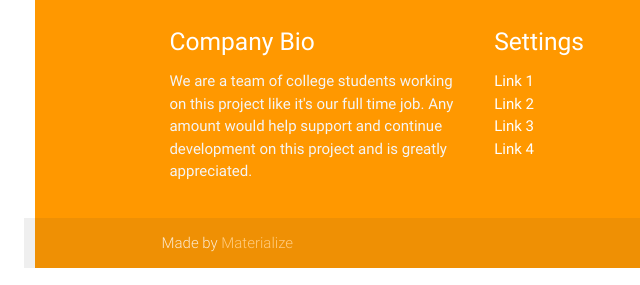
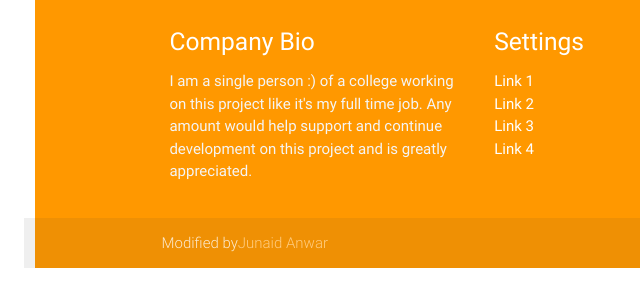
Before and after one commit to Juni4567/Meterializecss-gulp-files, a plain HTML site: page index.html in a window 1280 px wide. Shown: the part 906-1191 px from the top of the page, 157-797 px from the left. Drawn offline with nearby package versions, Linux system fonts and the light colour scheme; files whose address does not match are found by name; a web font is replaced by a local one.

Commit message:
initial changes

```diff
--- a/index.html
+++ b/index.html
@@ -75,7 +75,7 @@
       <div class="row">
         <div class="col l6 s12">
           <h5 class="white-text">Company Bio</h5>
-          <p class="grey-text text-lighten-4">We are a team of college students working on this project like it's our full time job. Any amount would help support and continue development on this project and is greatly appreciated.</p>
+          <p class="grey-text text-lighten-4">I am a single person :) of a college working on this project like it's my full time job. Any amount would help support and continue development on this project and is greatly appreciated.</p>
 
 
         </div>
@@ -103,7 +103,7 @@
 
     <div class="footer-copyright">
       <div class="container">
-      Made by <a class="orange-text text-lighten-3" href="http://materializecss.com">Materialize</a>
+      Modified by<a class="orange-text text-lighten-3" target="_blank" href="http://junaid.ninja">Junaid Anwar</a>
       </div>
     </div>
   </footer>
```
